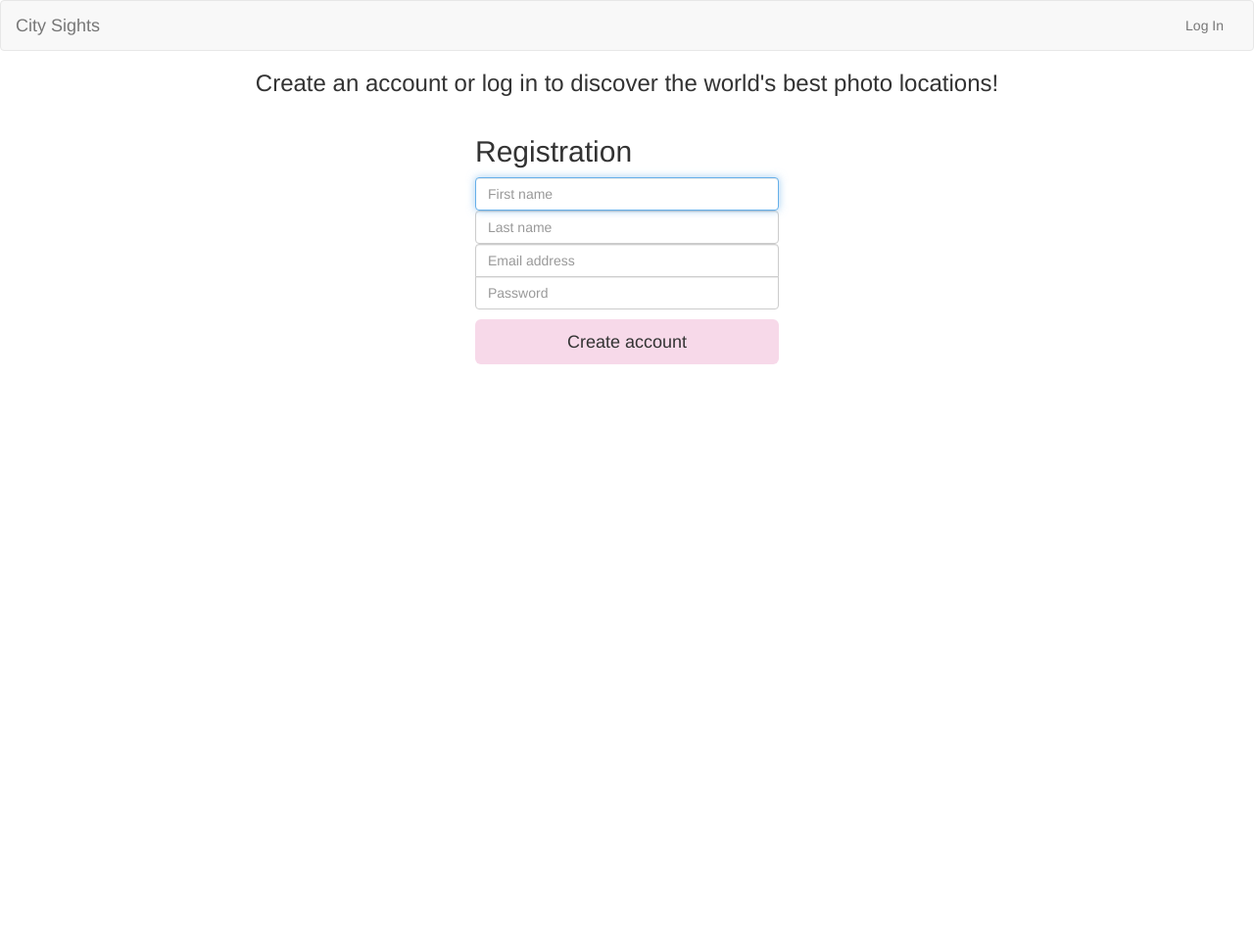
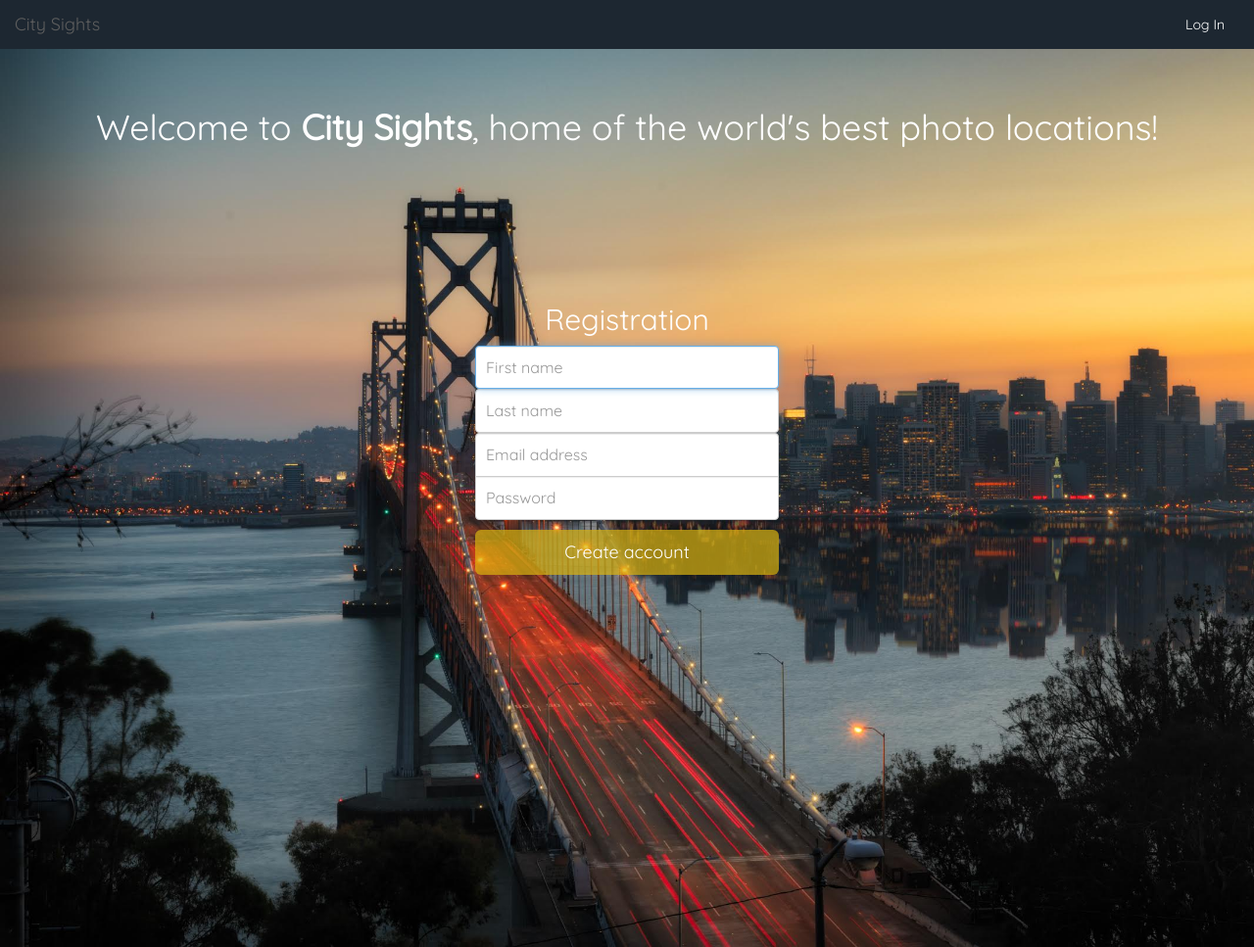
Before and after one commit to laurenpritchett/citysights, a Flask app: page / in a window 1280 px wide. Shown: the whole page at 98% size. Before the commit the page ends 372 px from the top, so only its background shows below. Run offline with Flask 2, Linux system fonts and the light colour scheme; some libraries are stand-ins or nearby versions.

Commit message:
Added background image and changed fonts

```diff
--- a/static/css/style.css
+++ b/static/css/style.css
@@ -1,9 +1,6 @@
-h1 {
+h1, h2, h3 {
     text-align: center;
-}
-
-h3 {
-    text-align: center;
+    font-family: 'Quicksand', sans-serif;
 }
 
 .img-responsive{
@@ -88,6 +85,7 @@ h3 {
   max-width: 330px;
   padding: 15px;
   margin: 0 auto;
+  font-family: 'Quicksand', sans-serif;
 }
 .form-signin, .form-signin-heading,
 .form-signin, .form-register{
@@ -114,6 +112,7 @@ h3 {
   border-bottom-right-radius: 0;
   border-bottom-left-radius: 0;
 }
+
 .form-signin input[type="password"],
 .form-register input[type="password"] {
   margin-bottom: 10px;
@@ -122,5 +121,45 @@ h3 {
 }
 
 .btn {
-  background-color: #f7d9e9;
+  background-color: rgba(217,179,16,0.7);
+  color: white;
 }
+
+.navbar-container{
+  background-color: rgb(29,39,49);
+}
+
+.navbar.navbar-default a{
+  color: white;
+  font-family: 'Quicksand', sans-serif;
+}
+
+.nav.navbar-nav.navbar-right li a{
+  color: white;
+  font-family: 'Quicksand', sans-serif;
+}
+
+#city-search-button {
+  background-color: rgba(217,179,16,0);
+  color: white;
+  border: 2px solid white;
+  font-family: 'Quicksand', sans-serif;
+}
+
+.container-fluid#homepage {
+  background-size: cover;
+  background-image: url(/static/treasure-island.jpg);
+  width: 100%;
+  min-height: 100%;
+  height: 100%;
+}
+
+.home-text {
+  color: white;
+  font-family: 'Quicksand', sans-serif;
+}
+
+.navbar {
+    margin-bottom: 0 !important;
+    border: none !important;
+}
--- a/templates/base.html
+++ b/templates/base.html
@@ -9,13 +9,13 @@
   <script src="https://cdnjs.cloudflare.com/ajax/libs/tether/1.4.0/js/tether.min.js" integrity="sha384-DztdAPBWPRXSA/3eYEEUWrWCy7G5KFbe8fFjk5JAIxUYHKkDx6Qin1DkWx51bBrb" crossorigin="anonymous"></script>
   <script src="https://maxcdn.bootstrapcdn.com/bootstrap/4.0.0-alpha.6/js/bootstrap.min.js" integrity="sha384-vBWWzlZJ8ea9aCX4pEW3rVHjgjt7zpkNpZk+02D9phzyeVkE+jo0ieGizqPLForn" crossorigin="anonymous"></script>
   <script src="https://unpkg.com/masonry-layout@4/dist/masonry.pkgd.js"></script>
+  <link rel="stylesheet" href="https://maxcdn.bootstrapcdn.com/bootstrap/3.3.7/css/bootstrap.min.css">
   <link rel="stylesheet" type="text/css" href="/static/css/style.css">
-  <link rel="stylesheet" href="https://maxcdn.bootstrapcdn.com/bootstrap/3.3.7/css/bootstrap.min.css">
+  <link href="https://fonts.googleapis.com/css?family=Quicksand" rel="stylesheet">
 </head>
 <body>
-
   <nav class="navbar navbar-default">
-  <div class="container-fluid">
+  <div class="container-fluid navbar-container">
     <!-- Brand and toggle get grouped for better mobile display -->
     <div class="navbar-header">
       <button type="button" class="navbar-toggle collapsed" data-toggle="collapse" data-target="#bs-example-navbar-collapse-1" aria-expanded="false">
@@ -54,12 +54,11 @@
   </div><!-- /.container-fluid -->
 </nav>
 
-{% for message in get_flashed_messages() %}
-  <h3>{{ message }}</h3>
-{% endfor %}
+  {% for message in get_flashed_messages() %}
+    <h3>{{ message }}</h3>
+  {% endfor %}
 
-{% block content %} Put your content here {% endblock %}
-
+  {% block content %} Put your content here {% endblock %}
 
 </body>
 </html>
--- a/templates/homepage.html
+++ b/templates/homepage.html
@@ -1,14 +1,17 @@
 {% extends 'base.html' %}
 {% block content %}
 
+<div class="container-fluid" id="homepage">
 
 {% if 'user_id' not in session %}
-<h3>Create an account or log in to discover the world's best photo locations!</h3>
+<br><br>
+<h1 class="home-text">Welcome to <strong>City Sights</strong>, home of the world's best photo locations!</h1>
+<br><br><br><br><br><br>
 
 <div class="container">
 
   <form class="form-signin" action='/user-registration' method='POST'>
-    <h2 class="form-signin-heading">Registration</h2>
+    <h2 class="form-signin-heading home-text">Registration</h2>
     <label for="firstName" class="sr-only">First name</label>
     <input type="text" id="inputFirst" name="fname" class="form-control" placeholder="First name" required autofocus>
     <label for="lastName" class="sr-only">Last name</label>
@@ -21,9 +24,15 @@
   </form>
 
 </div> <!-- /container -->
-
-
+<br><br><br><br><br><br><br><br><br><br><br><br><br><br><br><br><br><br>
+{% else %}
+<br><br>
+<h1 class="home-text">Welcome to <strong>City Sights</strong>, home of the world's best photo locations!</h1>
+<br><br><br><br><br><br><br><br><br><br><br><br><br>
+<br><br><br><br><br><br><br><br><br><br><br><br><br><br><br><br><br><br><br><br>
+<br><br><br><br><br><br><br>
 {% endif %}
+</div>
 
 <script>
 $('#myModal').modal('show');
--- a/templates/user-profile.html
+++ b/templates/user-profile.html
@@ -1,12 +1,6 @@
 {% extends 'base.html' %}
 {% block content %}
 
-{% for saved_city in saved_cities %}
-    <ul>
-        <li>{{saved_city}}</li>
-    </ul>
-    <br>
-{% endfor %}
 
 {% for saved_photo_info in saved_photos_info %}
 <div class="col-xs-12 col-sm-6 col-md-6 col-lg-4 saved-photos">
```
Also changed, not shown: static/treasure-island.jpg (added), 1 other file.
